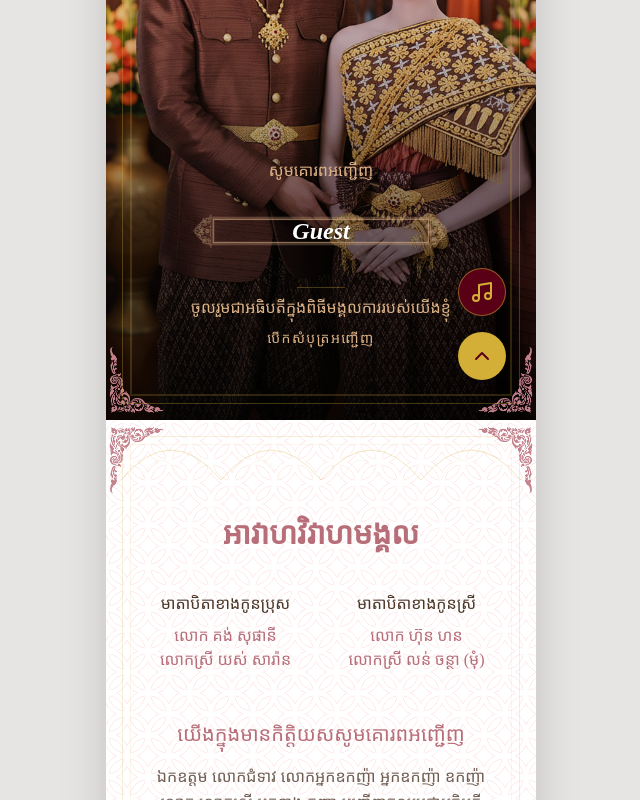
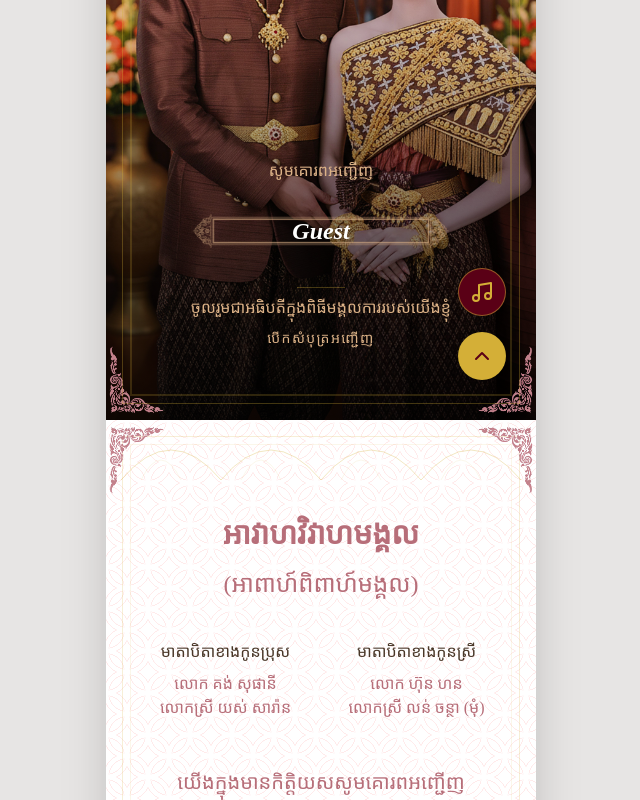
Before and after one commit to Yatothenerd/invit, a React (Vite) app: page / in a window 1280 px wide. Shown: the part 380-1180 px from the top of the page, without its empty margins (319-959 px from the left). Built offline with nearby package versions, Linux system fonts and the light colour scheme; no server answers; a web font is replaced by a local one.

Commit message:
title chnage

```diff
--- a/src/components/sections/FormalInvitationSection.tsx
+++ b/src/components/sections/FormalInvitationSection.tsx
@@ -35,10 +35,16 @@ export const FormalInvitationSection: React.FC = () => {
       >
         <motion.h3
           variants={item}
-          className="font-serif text-3xl gold-gradient-text mb-10"
+          className="font-serif text-3xl gold-gradient-text mb-4"
         >
           អាវាហវិវាហមង្គល
         </motion.h3>
+                <motion.h5
+          variants={item}
+          className="font-serif text-2xl gold-gradient-text mb-10"
+        >
+           (អាពាហ៍ពិពាហ៍មង្គល)
+        </motion.h5>
 
         <motion.div variants={item} className="grid grid-cols-2 gap-4 mb-12">
           <div className="text-center">
```
